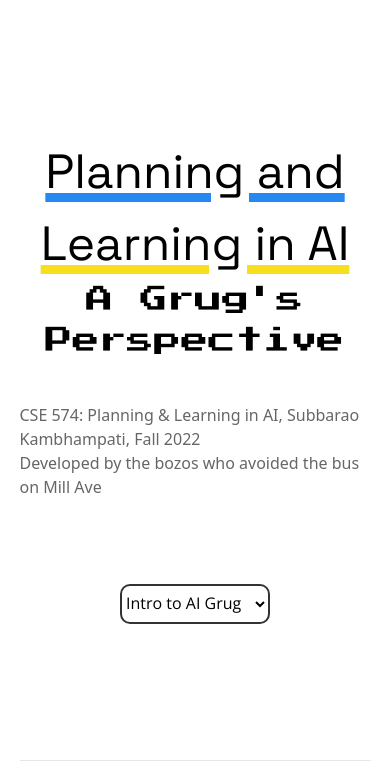
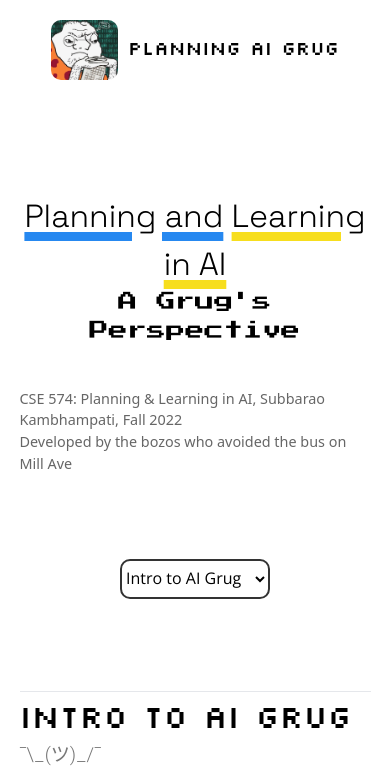
Before and after one commit to PratyushAvi/grug-planner, a plain HTML site: page index.html in a window 390 px wide. Shown: the top 784 px of the page. Drawn offline with nearby package versions, Linux system fonts and the light colour scheme.

Commit message:
added AI grug image. updated mobile version

```diff
--- a/index.html
+++ b/index.html
@@ -16,20 +16,26 @@
 </head>
 
 <body>
+    <div id="header" class="w-[100vw] grid md:p-[50px] p-[20px] sm:place-content-center md:place-content-start">
+        <a href="" class="text-[1.2rem] md:text-[1.5rem] text-[#000] font-silkscreen m-auto">
+            <img src="./assets/images/ai_grug.jpg" alt="AI Grug" class="h-[60px] md:h-[75px] inline-block rounded-[10px] m-auto">
+            Planning AI Grug
+        </a>
+    </div>
     <div id="main-body" class="w-[90vw] md:w-[75vw] m-auto">
-        <div id="header" class="grid place-content-center place-items-center h-[90vh] m-auto">
-            <h1 class="text-[3rem] font-space-grotesk text-center">
+        <div id="landing" class="grid place-content-center place-items-center h-[70vh] md:h-[80vh] m-auto">
+            <h1 class="text-[2rem] md:text-[3rem] font-space-grotesk text-center font-[300]">
                 <span class="underline decoration-[9px] decoration-[#2688f0]">Planning and</span> <span
                     class="underline decoration-[9px] decoration-[#f7de1e]">Learning in AI</span>
             </h1>
-            <h2 class="text-[1.7rem] font-press-start text-center">
+            <h2 class="text-[1.2rem] md:text-[1.7rem] font-press-start text-center">
                 A Grug's Perspective
             </h2>
 
-            <p class="text-open-sans text-[#666] mt-[5vh]">
+            <p class="text-open-sans text-[#666] mt-[5vh] text-[0.9rem] md:text-[1.2rem] font-[300]">
                 CSE 574: Planning & Learning in AI, Subbarao Kambhampati, Fall 2022
             </p>
-            <p class="text-open-sans text-[#666]">
+            <p class="text-open-sans text-[#666] text-[0.9rem] md:text-[1.2rem] font-[300]">
                 Developed by the bozos who avoided the bus on Mill Ave
             </p>
             <select id="lecture-select"
@@ -41,11 +47,11 @@
             </select>
         </div>
         <hr>
-        <h1 id="text-head" class="text-[3rem] font-silkscreen">
+        <h1 id="text-head" class="text-[2rem] md:text-[3rem] font-silkscreen">
         </h1>
-        <h2 id="text-details" class="text-[1.5rem] font-roboto-slab text-[#777]">
+        <h2 id="text-details" class="text-[1.2rem] md:text-[1.5rem] font-roboto-slab text-[#777] font-[300]">
         </h2>
-        <p id="text-body" class="text-[1.2rem] font-open-sans my-[4vh] leading-relaxed"></p>
+        <p id="text-body" class="text-[0.9rem] md:text-[1.2rem] font-open-sans my-[4vh] leading-relaxed"></p>
     </div>
 </body>
 
```
Also changed, not shown: assets/images/ai_grug.jpg (added), styles/styles.css.
